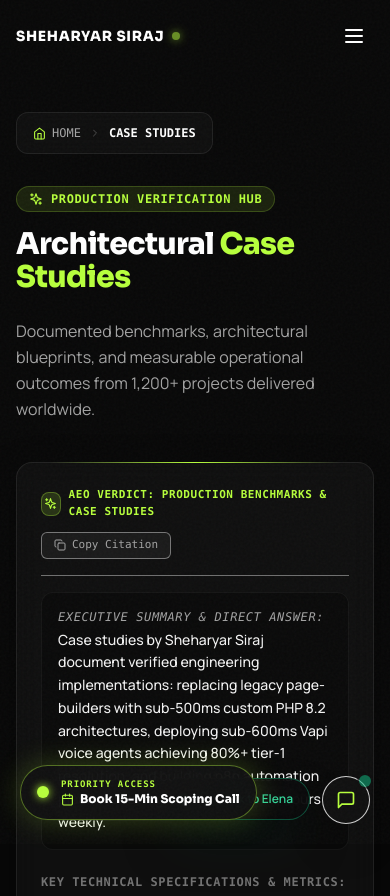
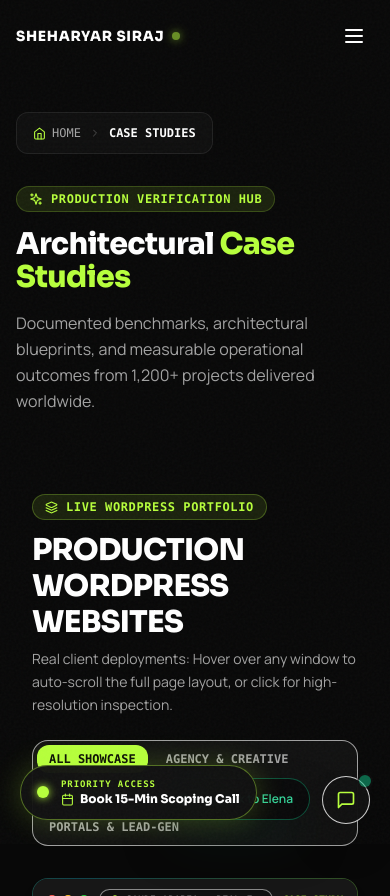
Before and after one commit to Sheharyar-ans/sheharyar-portfolio, a React (Vite) app: page /case-studies in a window 390 px wide. Shown: the top 896 px of the page. Built offline with nearby package versions, Linux system fonts and the light colour scheme.

Commit message:
feat(ux): move Website & BI Portfolio showcases to the top of HomePage and CaseStudiesPage

```diff
--- a/src/pages/CaseStudiesPage.tsx
+++ b/src/pages/CaseStudiesPage.tsx
@@ -71,17 +71,35 @@ export const CaseStudiesPage: React.FC<CaseStudiesPageProps> = ({
       <Breadcrumbs items={[{ label: 'CASE STUDIES' }]} />
 
       {/* Header */}
-      <div className="mt-8 mb-10">
+      <div className="mt-8 mb-6">
         <div className="inline-flex items-center gap-2 px-3 py-1 rounded-full bg-accent/10 border border-accent/20 text-accent font-mono text-xs font-bold uppercase tracking-wider mb-4">
           <Sparkles size={14} />
           <span>PRODUCTION VERIFICATION HUB</span>
         </div>
-        <h1 className="font-heading text-3xl sm:text-5xl lg:text-6xl font-extrabold text-white tracking-tight leading-[1.1] mb-6">
+        <h1 className="font-heading text-3xl sm:text-5xl lg:text-6xl font-extrabold text-white tracking-tight leading-[1.1] mb-4">
           Architectural <span className="text-accent">Case Studies</span>
         </h1>
         <p className="text-brand-secondary text-base sm:text-xl max-w-3xl leading-relaxed font-body">
           Documented benchmarks, architectural blueprints, and measurable operational outcomes from 1,200+ projects delivered worldwide.
         </p>
+      </div>
+
+      {/* WordPress Production Visual Showcase — Immediate Top Visibility */}
+      <div className="mb-10">
+        <WordPressShowcase
+          onOpenInquiry={onOpenInquiry}
+          title="PRODUCTION WORDPRESS WEBSITES"
+          subtitle="Real client deployments: Hover over any window to auto-scroll the full page layout, or click for high-resolution inspection."
+        />
+      </div>
+
+      {/* Business Intelligence & Analytics Dashboards Showcase */}
+      <div className="mb-12">
+        <DashboardShowcase
+          onOpenInquiry={onOpenInquiry}
+          title="EXECUTIVE DATA ANALYTICS & BI DASHBOARDS"
+          subtitle="Verified production dashboards in Power BI, Excel financial models, and infrastructure telemetry built for high-stakes decision-making."
+        />
       </div>
 
       {/* AEO Direct Answer */}
@@ -218,24 +236,6 @@ export const CaseStudiesPage: React.FC<CaseStudiesPageProps> = ({
         ))}
       </div>
 
-      {/* WordPress Production Visual Showcase */}
-      <div className="mt-20">
-        <WordPressShowcase
-          onOpenInquiry={onOpenInquiry}
-          title="PRODUCTION WORDPRESS WEBSITES"
-          subtitle="Real client deployments: Hover over any window to auto-scroll the full page layout, or click for high-resolution inspection."
-        />
-      </div>
-
-      {/* Business Intelligence & Analytics Dashboards Showcase */}
-      <div className="mt-20">
-        <DashboardShowcase
-          onOpenInquiry={onOpenInquiry}
-          title="EXECUTIVE DATA ANALYTICS & BI DASHBOARDS"
-          subtitle="Verified production dashboards in Power BI, Excel financial models, and infrastructure telemetry built for high-stakes decision-making."
-        />
-      </div>
-
       {/* CTA Box */}
       <div className="mt-16 rounded-3xl glass-panel p-8 sm:p-12 border border-accent/30 text-center bg-gradient-to-b from-surface-1 to-surface-2">
         <h2 className="font-heading text-2xl sm:text-3xl font-extrabold text-white mb-3">
--- a/src/pages/HomePage.tsx
+++ b/src/pages/HomePage.tsx
@@ -37,17 +37,17 @@ export const HomePage: React.FC<HomePageProps> = ({
         schema={homeSchema}
       />
       <Hero onOpenInquiry={onOpenInquiry} />
-      <TrustMetrics />
-      <Services onOpenInquiry={onOpenInquiry} />
-      <SystemFlow />
-      <CaseStudies onSelectCaseStudy={onSelectCaseStudy} />
-      <WordPressFoundation />
       <WordPressShowcase
         onOpenInquiry={onOpenInquiry}
         maxItems={4}
         viewAllHref="/case-studies/"
       />
       <DashboardShowcase onOpenInquiry={onOpenInquiry} />
+      <TrustMetrics />
+      <Services onOpenInquiry={onOpenInquiry} />
+      <SystemFlow />
+      <CaseStudies onSelectCaseStudy={onSelectCaseStudy} />
+      <WordPressFoundation />
       <Process />
       <TechStack />
       <AboutTimeline />
```
